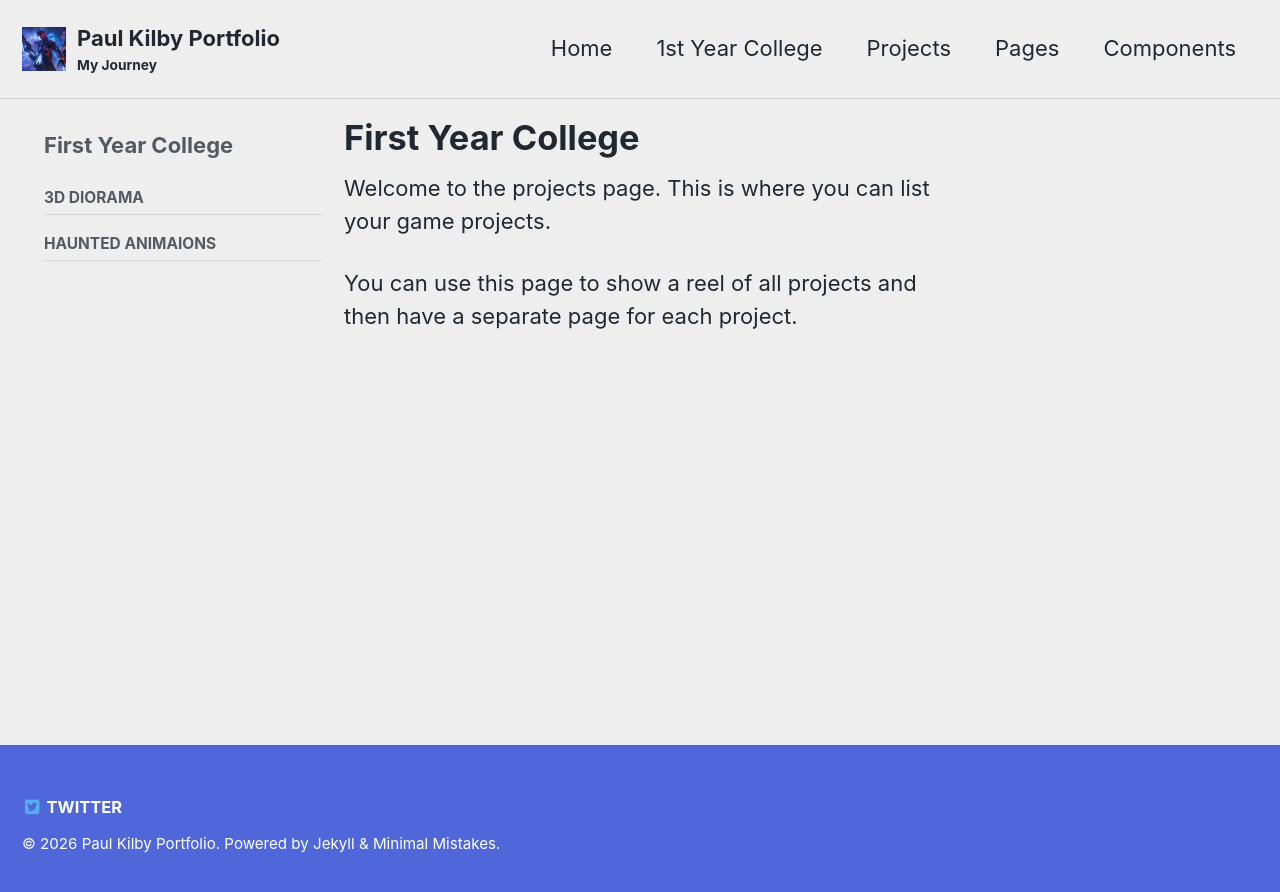
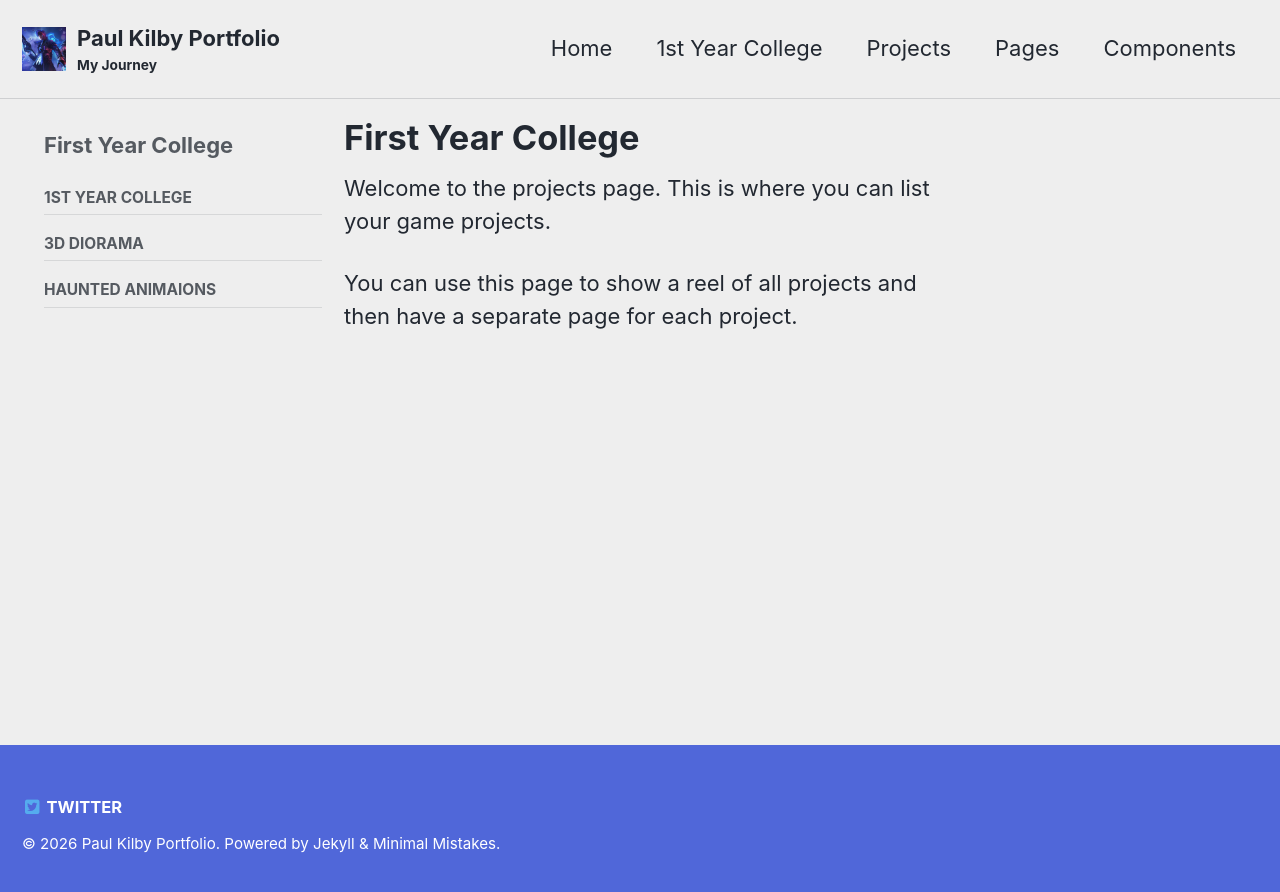
Before and after one commit to KeadoElijahKing/KeadoElijahKing.github.io, a Jekyll site: the page built from _pages/firstyr.md, in a window 1280 px wide. Shown: the top 892 px of the page. Built offline with Jekyll 4.4.1, drawn with Linux system fonts in a browser that asks for light colours.

Commit message:
Add 1st Year College navigation entry

```diff
--- a/_data/navigation.yml
+++ b/_data/navigation.yml
@@ -33,6 +33,8 @@ projects:
 
 
 firstyr:
+  - title: "1st Year College"
+    url: /firstyr/
   - title: "3D Diorama"
     url: /firstyr/3D/
   - title: "Haunted Animaions"
```
